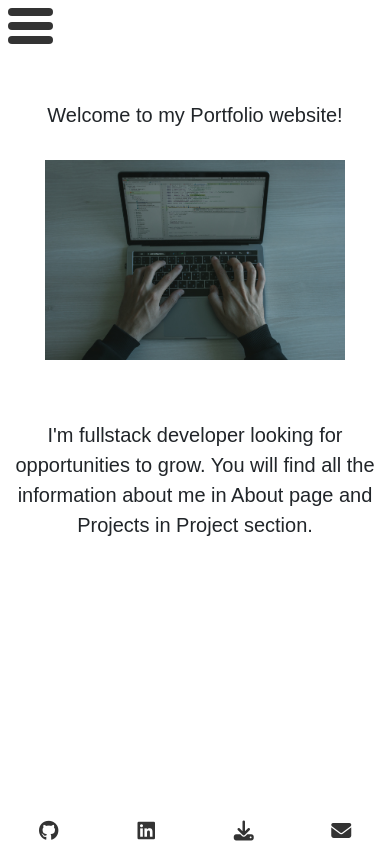
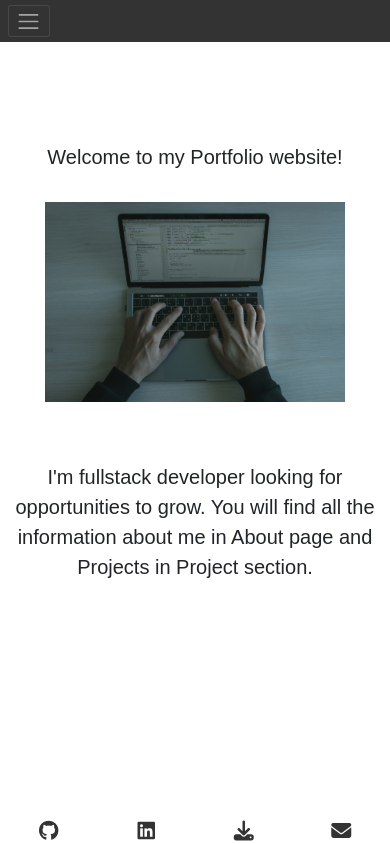
Before and after one commit to aboczek/Portfolio-Website, a Django app: page / in a window 390 px wide. Run offline with Django 3.2, Linux system fonts and the light colour scheme; some libraries are stand-ins or nearby versions.

Commit message:
Redoing hamburger menu to bootstrap and removing unused css

```diff
--- a/adam_portfolio/settings.py
+++ b/adam_portfolio/settings.py
@@ -28,7 +28,7 @@ BASE_DIR = Path(__file__).resolve().parent.parent
 SECRET_KEY = os.environ.get('SECRET_KEY')
 
 # SECURITY WARNING: don't run with debug turned on in production!
-DEBUG = False
+DEBUG = True
 
 ALLOWED_HOSTS = ["portfolio-website-aboczek.herokuapp.com", "localhost"]
 
--- a/static/css/style.css
+++ b/static/css/style.css
@@ -22,12 +22,6 @@
     --light-grey: #868686;
     --red: #ff0000;
 
-    --bar-width: 4.5rem;
-    --bar-height: 0.8rem;
-    --hamburger-gap: 0.6rem;
-    --hamburger-margin: 0.8rem;
-    --animation-timing: 200ms ease-in-out;
-    --hamburger-height: calc(var(--bar-height) * 3 + var(--hamburger-gap) * 2)
 }
 
 html {
@@ -107,129 +101,33 @@ body {
     padding-top: 3rem;
 }
 
-/* Sidebar/Hamburger */
+/* Hamburger */
 
-*::after,
-*::before {
-    -webkit-box-sizing: border-box;
-            box-sizing: border-box;
+.navbar-toggler-icon {
+    width: 2.5rem;
+    height: 2.5rem;
 }
 
-.hamburger-menu {
-    display: -webkit-box;
-    display: -ms-flexbox;
-    display: flex;
-    -webkit-box-orient: vertical;
-    -webkit-box-direction: normal;
-        -ms-flex-direction: column;
-            flex-direction: column;
-    gap: var(--hamburger-gap);
-    width: -webkit-max-content;
-    width: -moz-max-content;
-    width: max-content;
-    position: absolute;
-    top: var(--hamburger-margin);
-    left: var(--hamburger-margin);
-    z-index: 99999;
-    cursor: pointer;
-    --x-width: calc(var(--hamburger-height) * 1.41421356237);
+.p-4 {
+    padding: 0!important;
 }
 
-.hamburger-menu:has(input:checked) {
-    --grey: var(--white);
+.bg-dark {
+    background-color: var(--grey)!important;
 }
 
-.hamburger-menu:has(input:focus-visible)::before,
-.hamburger-menu:has(input:focus-visible)::after,
-.hamburger-menu input:focus-visible {
-    border: 1px solid var(--white);
-    -webkit-box-shadow: 0 0 0 1px var(--grey);
-            box-shadow: 0 0 0 1px var(--grey);
-}
-
-.hamburger-menu::before,
-.hamburger-menu::after,
-.hamburger-menu input {
-    content: "";
-    width: var(--bar-width);
-    height: var(--bar-height);
-    background-color: var(--grey);
-    border-radius: 99rem;
-    -webkit-transform-origin: left center;
-        -ms-transform-origin: left center;
-            transform-origin: left center;
-    -webkit-transition: opacity var(--animation-timing), width var(--animation-timing),
-     rotate var(--animation-timing), translate var(--animation-timing),
-     background-color var(--animation-timing);
-    -o-transition: opacity var(--animation-timing), width var(--animation-timing),
-     rotate var(--animation-timing), translate var(--animation-timing),
-     background-color var(--animation-timing);
-    transition: opacity var(--animation-timing), width var(--animation-timing),
-     rotate var(--animation-timing), translate var(--animation-timing),
-     background-color var(--animation-timing);
-}
-
-.hamburger-menu input {
-    -webkit-appearance: none;
-       -moz-appearance: none;
-            appearance: none;
-    outline: none;
-    pointer-events: none;
-}
-
-.hamburger-menu:has(input:checked)::before {
-    rotate: 45deg;
-    width: var(--x-width);
-    translate: 0 calc(var(--bar-height) / -2);
-}
-
-.hamburger-menu:has(input:checked)::after {
-    rotate: -45deg;
-    width: var(--x-width);
-    translate: 0 calc(var(--bar-height) / 2);
-}
-
-.hamburger-menu input:checked {
-    opacity: 0;
-    width: 0;
-}
-
-.sidebar {
-    -webkit-transition: translate var(--animation-timing);
-    -o-transition: translate var(--animation-timing);
-    transition: translate var(--animation-timing);
-    translate: -100%;
-    padding: 0.8rem 1.6rem;
-    padding-top: calc(var(--hamburger-height) + var(--hamburger-margin) + 1.6rem);
-    background-color: var(--grey);
-    color: var(--white);
-    max-width: 20rem;
-    min-height: 100vh;
-    position: absolute;
-}
-
-.hamburger-menu:has(input:checked) + .sidebar {
-    translate: 0;
-    position: absolute;
-    z-index: 5;
+.navbar-toggler {
+    font-size: 2rem;
 }
 
 /* Buttons */
 
 #links {
-    display: -webkit-box;
-    display: -ms-flexbox;
     display: flex;
-    -webkit-box-pack: center;
-        -ms-flex-pack: center;
-            justify-content: center;
-    -webkit-box-align: center;
-        -ms-flex-align: center;
-            align-items: center;
-    -webkit-box-orient: vertical;
-    -webkit-box-direction: normal;
-        -ms-flex-direction: column;
-            flex-direction: column;
+    justify-content: center;
+
+    align-items: center;
+    flex-direction: row;
     font-size: 2rem;
 }
 
--- a/templates/layout/navbar.html
+++ b/templates/layout/navbar.html
@@ -1,19 +1,27 @@
 {% load static %}
-<div>
-    <label class="hamburger-menu">
-        <input type="checkbox">
-    </label>
-    <aside class="sidebar">
-        <nav id="links">
-            <a href="{% url 'home' %}">Home</a>
-            <a href="{% url 'about_me' %}">About me</a>
-            <a href="{% url 'projects' %}">Projects</a>
-            <a href="{% static 'images/CV-Adam-Boczek.pdf' %}" target="_blank" download>CV<i class="fa-solid fa-download" title="My CV download" download></i></a>
-        </nav>
-        {% if debug_flag %}
-        <nav id="link-login">
-            <a href="{% url 'account_login' %}">Login</a>
-        </nav>
-        {% endif %}
-    </aside>
+
+<div class="collapse" id="navbarToggleExternalContent">
+    <div class="bg-dark p-4">
+        <span class="text-muted">
+            <nav id="links">
+                <a href="{% url 'home' %}">Home</a>
+                <a href="{% url 'about_me' %}">About me</a>
+                <a href="{% url 'projects' %}">Projects</a>
+                <a href="{% static 'images/CV-Adam-Boczek.pdf' %}" target="_blank" download>CV<i
+                        class="fa-solid fa-download" title="My CV download" download></i></a>
+                {% if debug_flag %}
+                <a href="{% url 'account_login' %}">Login</a>
+                {% endif %}
+            </nav>
+        </span>
+    </div>
 </div>
+<nav class="navbar navbar-dark bg-dark">
+    <div class="container-fluid">
+        <button class="navbar-toggler" type="button" data-bs-toggle="collapse"
+            data-bs-target="#navbarToggleExternalContent" aria-controls="navbarToggleExternalContent"
+            aria-expanded="false" aria-label="Toggle navigation">
+            <span class="navbar-toggler-icon"></span>
+        </button>
+    </div>
+</nav>
```
Also changed, not shown: other parts of static/css/style.css (+11 -53 lines), static/javascript/browser.js (added, +8 -0 lines), README.md, 3 other files.
